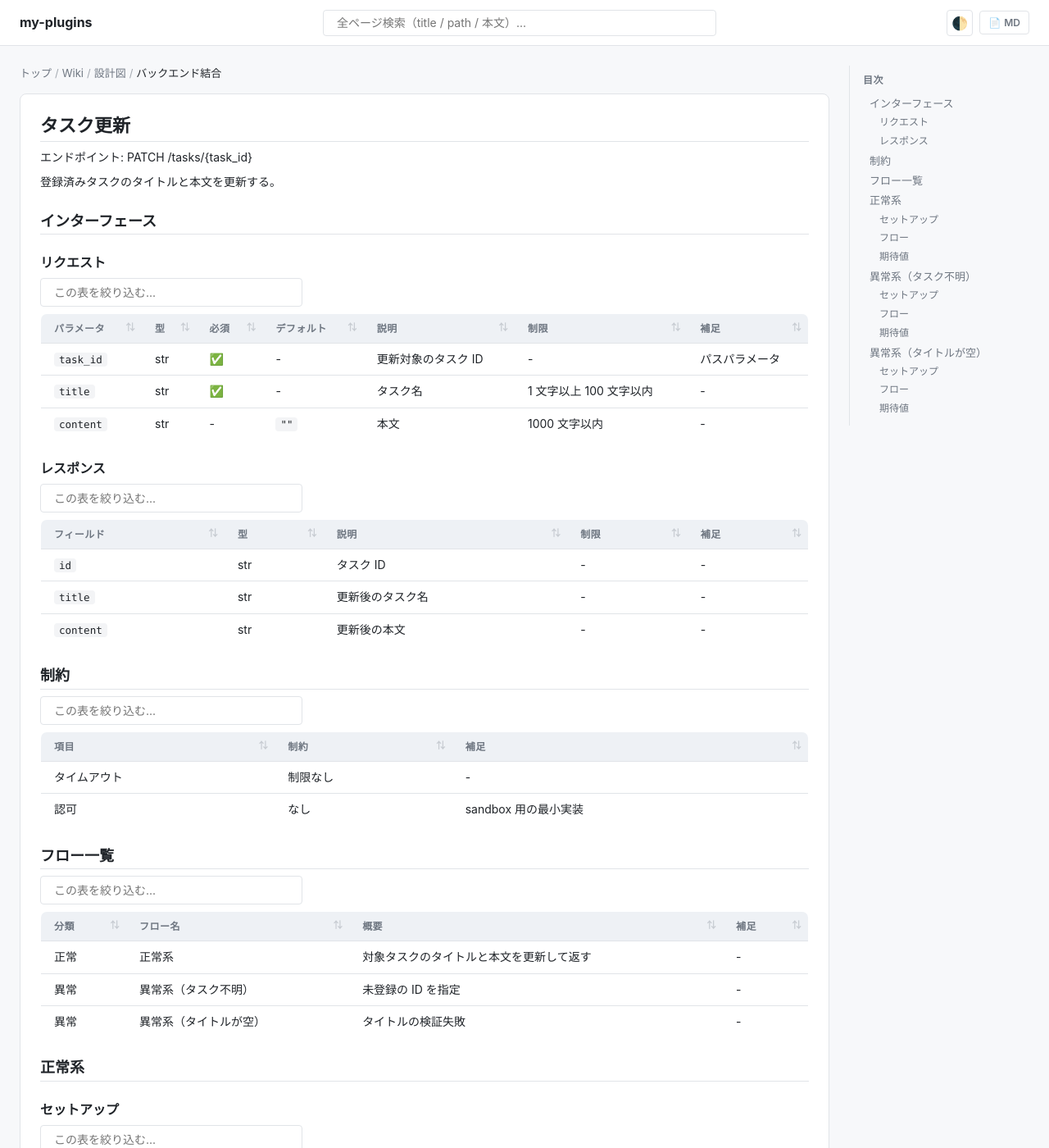
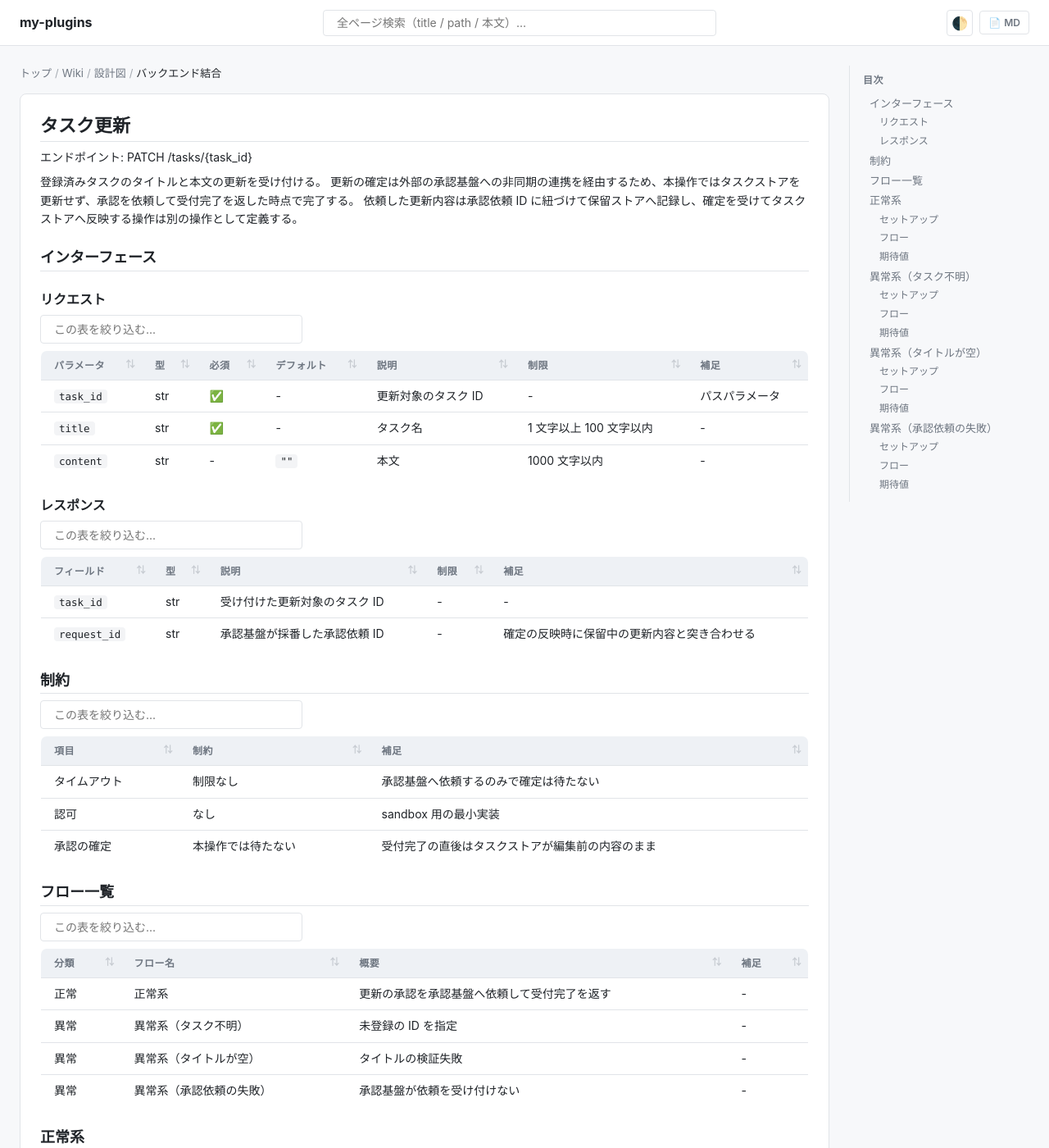
Before and after one commit to shuhei1101/ai-monitor-e2e, a Jekyll site: the page built from docs/wiki/設計図/バックエンド結合/タスク更新.py.md, in a window 1280 px wide and 1400 px high. Shown: the whole window at 82% size. Built offline with Jekyll 4.4.1, drawn with Linux system fonts in a browser that asks for light colours; our own code applies the rules of GitHub Pages for plain Markdown files; some of the changed text lies outside the part shown.

Commit message:
タスク更新結合を受付完了を返す非同期の形へ改訂する

````diff
--- a/docs/wiki/設計図/バックエンド結合/タスク更新.py.md
+++ b/docs/wiki/設計図/バックエンド結合/タスク更新.py.md
@@ -6,7 +6,9 @@ template_version: 1.0.0
 
 エンドポイント: PATCH /tasks/{task_id}
 
-登録済みタスクのタイトルと本文を更新する。
+登録済みタスクのタイトルと本文の更新を受け付ける。
+更新の確定は外部の承認基盤への非同期の連携を経由するため、本操作ではタスクストアを更新せず、承認を依頼して受付完了を返した時点で完了する。
+依頼した更新内容は承認依頼 ID に紐づけて保留ストアへ記録し、確定を受けてタスクストアへ反映する操作は別の操作として定義する。
 
 ## インターフェース
 
@@ -22,24 +24,25 @@ template_version: 1.0.0
 
 | フィールド | 型 | 説明 | 制限 | 補足 |
 | --- | --- | --- | --- | --- |
-| `id` | str | タスク ID | - | - |
-| `title` | str | 更新後のタスク名 | - | - |
-| `content` | str | 更新後の本文 | - | - |
+| `task_id` | str | 受け付けた更新対象のタスク ID | - | - |
+| `request_id` | str | 承認基盤が採番した承認依頼 ID | - | 確定の反映時に保留中の更新内容と突き合わせる |
 
 ## 制約
 
 | 項目 | 制約 | 補足 |
 | --- | --- | --- |
-| タイムアウト | 制限なし | - |
+| タイムアウト | 制限なし | 承認基盤へ依頼するのみで確定は待たない |
 | 認可 | なし | sandbox 用の最小実装 |
+| 承認の確定 | 本操作では待たない | 受付完了の直後はタスクストアが編集前の内容のまま |
 
 ## フロー一覧
 
 | 分類 | フロー名 | 概要 | 補足 |
 | --- | --- | --- | --- |
-| 正常 | 正常系 | 対象タスクのタイトルと本文を更新して返す | - |
+| 正常 | 正常系 | 更新の承認を承認基盤へ依頼して受付完了を返す | - |
 | 異常 | 異常系（タスク不明） | 未登録の ID を指定 | - |
 | 異常 | 異常系（タイトルが空） | タイトルの検証失敗 | - |
+| 異常 | 異常系（承認依頼の失敗） | 承認基盤が依頼を受け付けない | - |
 
 ## 正常系
 
@@ -47,7 +50,7 @@ template_version: 1.0.0
 
 | セットアップ | 説明 | 補足 |
 | --- | --- | --- |
-| Mock | なし（インメモリのストアを実物のまま使う） | - |
+| Mock | 承認基盤を stub に差し替えて承認依頼 ID を返す | インメモリのストアは実物のまま使う |
 | タスク | `t1` のタスクを登録済み | - |
 
 ### フロー
@@ -57,17 +60,23 @@ sequenceDiagram
   participant C as クライアント
   participant IF as PATCH /tasks/{task_id}
   participant DB as タスクストア
+  participant PS as 保留ストア
+  participant AB as 承認基盤
 
   C->>IF: task_id, title, content
   IF->>IF: 入力値の検証
-  IF->>DB: タスクを更新
-  IF-->>C: 更新後のタスク
+  IF-->>DB: タスクを検索
+  IF->>AB: 更新の承認を依頼
+  AB-->>IF: 承認依頼 ID
+  IF->>PS: 承認依頼 ID と更新内容を記録
+  IF-->>C: 受付完了
 ```
 
 ### 期待値
 
-- 更新後のタイトルと本文を持つタスクが返る
-- ストアの該当タスクが更新後の値になっている
+- 受付完了として `task_id` と `request_id` が返る
+- タスクストアの該当タスクは編集前のタイトルと本文のままである
+- 保留ストアに `request_id` をキーとして更新後のタイトルと本文が記録されている
 
 ## 異常系（タスク不明）
 
@@ -75,7 +84,7 @@ sequenceDiagram
 
 | セットアップ | 説明 | 補足 |
 | --- | --- | --- |
-| Mock | なし（インメモリのストアを実物のまま使う） | - |
+| Mock | 承認基盤を stub に差し替え | インメモリのストアは実物のまま使う |
 | 入力 | 未登録の `task_id` を指定 | 検索失敗を決定的に誘発 |
 
 ### フロー
@@ -95,6 +104,7 @@ sequenceDiagram
 
 - `TaskNotFoundError` が送出される
 - ストアが変更されていない
+- 承認基盤へ依頼していない
 
 ## 異常系（タイトルが空）
 
@@ -102,7 +112,7 @@ sequenceDiagram
 
 | セットアップ | 説明 | 補足 |
 | --- | --- | --- |
-| Mock | なし（インメモリのストアを実物のまま使う） | - |
+| Mock | 承認基盤を stub に差し替え | インメモリのストアは実物のまま使う |
 | 入力 | `title` に空文字を指定 | 検証失敗を決定的に誘発 |
 
 ### フロー
@@ -121,3 +131,36 @@ sequenceDiagram
 
 - `ValidationError` が送出される
 - ストアが変更されていない
+- 承認基盤へ依頼していない
+
+## 異常系（承認依頼の失敗）
+
+### セットアップ
+
+| セットアップ | 説明 | 補足 |
+| --- | --- | --- |
+| Mock | 承認基盤を stub に差し替えて依頼の失敗を返す | インメモリのストアは実物のまま使う |
+| タスク | `t1` のタスクを登録済み | - |
+
+### フロー
+
+```mermaid
+sequenceDiagram
+  participant C as クライアント
+  participant IF as PATCH /tasks/{task_id}
+  participant DB as タスクストア
+  participant AB as 承認基盤
+
+  C->>IF: task_id, title, content
+  IF->>IF: 入力値の検証
+  IF-->>DB: タスクを検索
+  IF->>AB: 更新の承認を依頼
+  AB-->>IF: 依頼の失敗
+  IF-->>C: ApprovalRequestError
+```
+
+### 期待値
+
+- `ApprovalRequestError` が送出される
+- タスクストアが変更されていない
+- 保留ストアに記録されていない
````
